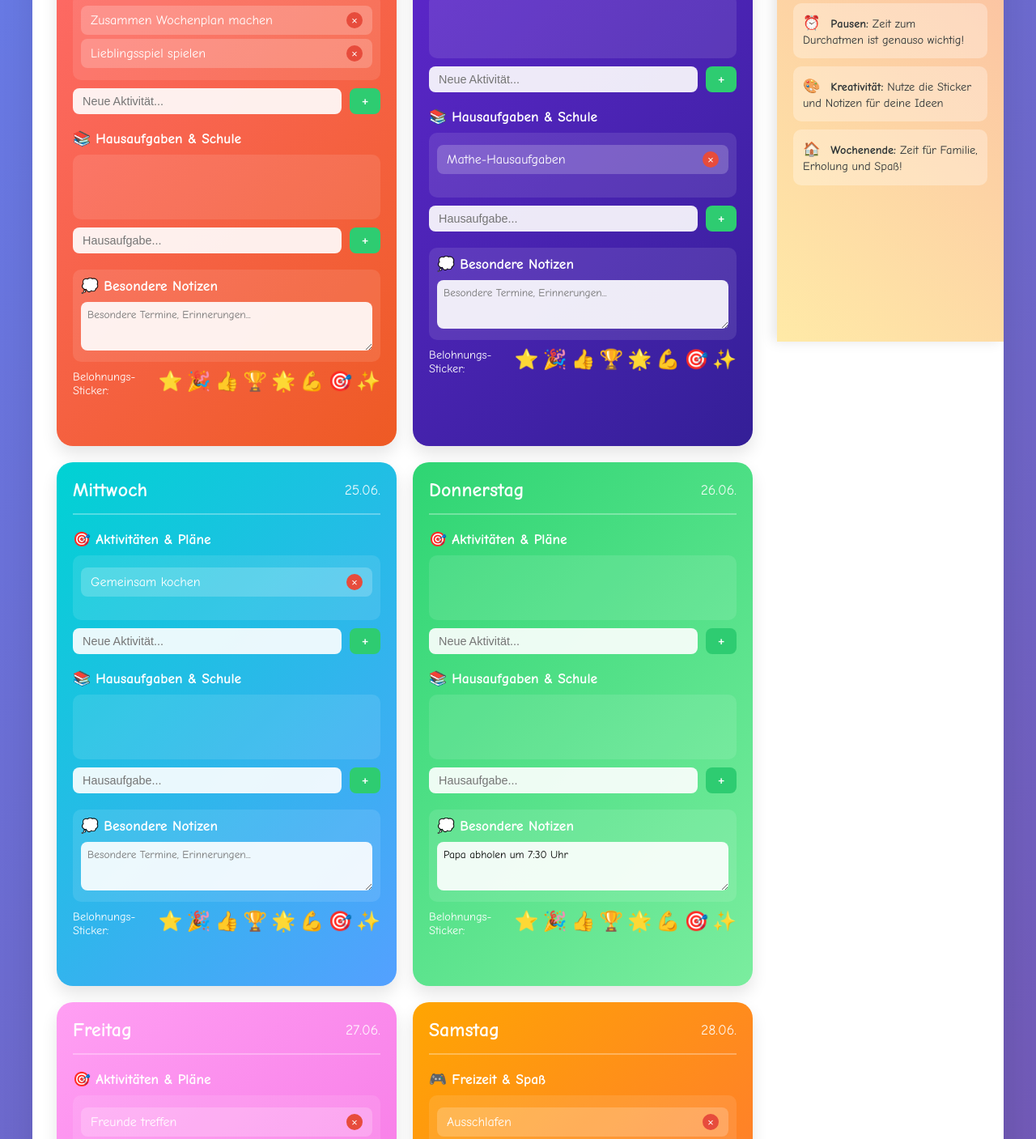
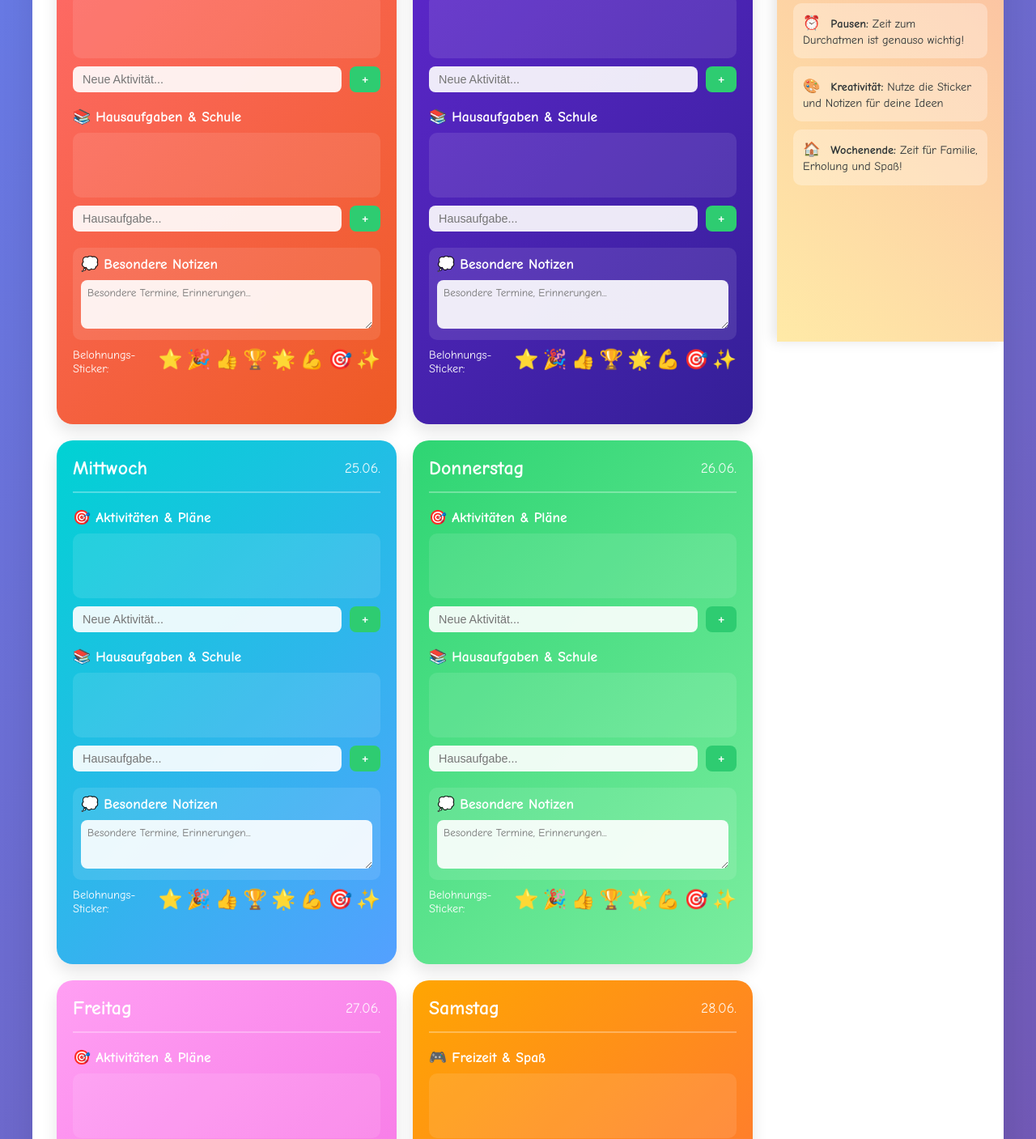
Before and after one commit to dianaschroeter88/wochenplaner-mats, a plain HTML site: page index.html in a window 1280 px wide. Shown: the part 398-1805 px from the top of the page at 81% size. Drawn offline with Linux system fonts and the light colour scheme.

Commit message:
Update index.html

```diff
--- a/index.html
+++ b/index.html
@@ -1,4 +1,4 @@
-<!DOCTYPE html>
+ <!DOCTYPE html>
 <html lang="de">
 <head>
     <meta charset="UTF-8">
@@ -324,7 +324,7 @@
     <div class="container">
         <div class="main-content">
             <div class="header">
-                <h1>🌟 Unsere gemeinsame Woche 🌟</h1>
+                <h1>🌟 Mein Wochenplaner 🌟</h1>
                 <div class="week-info">
                     <div class="week-dates" id="weekDates"></div>
                     <div>
@@ -607,36 +607,15 @@
         }
 
         function saveData() {
-            // Da localStorage nicht verfügbar ist, speichern wir nur in der aktuellen Sitzung
-            console.log('Daten gespeichert:', weekData);
+  localStorage.setItem("weekData", JSON.stringify(weekData));
         }
 
         function loadData() {
-            // Beispiel-Daten für Demo-Zwecke
-            weekData.days.monday.activities = [
-                { text: 'Zusammen Wochenplan machen', completed: false },
-                { text: 'Lieblingsspiel spielen', completed: false }
-            ];
-            weekData.days.tuesday.homework = [
-                { text: 'Mathe-Hausaufgaben', completed: false }
-            ];
-            weekData.days.wednesday.activities = [
-                { text: 'Gemeinsam kochen', completed: false }
-            ];
-            weekData.days.thursday.notes = 'Papa abholen um 7:30 Uhr';
-            weekData.days.friday.activities = [
-                { text: 'Freunde treffen', completed: false }
-            ];
-            weekData.days.saturday.activities = [
-                { text: 'Ausschlafen', completed: false },
-                { text: 'Familienzeit', completed: false }
-            ];
-            weekData.days.sunday.activities = [
-                { text: 'Entspannen', completed: false }
-            ];
-            weekData.days.sunday.notes = 'Vorbereitung für neue Woche';
-
-            renderPlanner();
+  const storedData = localStorage.getItem("weekData");
+  if (storedData) {
+    weekData = JSON.parse(storedData);
+  }
+  renderPlanner();
         }
 
         // Initialisierung beim Laden der Seite
```
